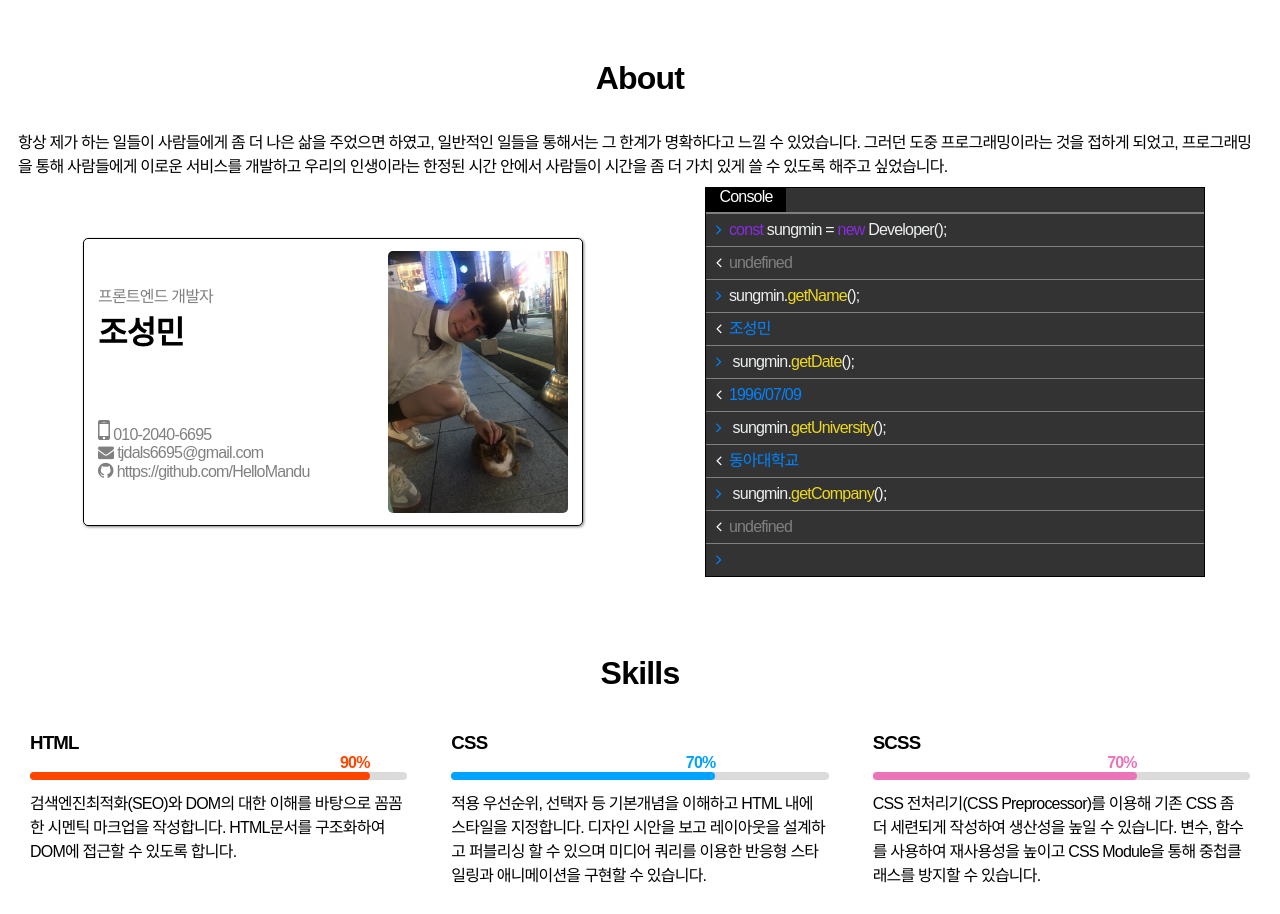
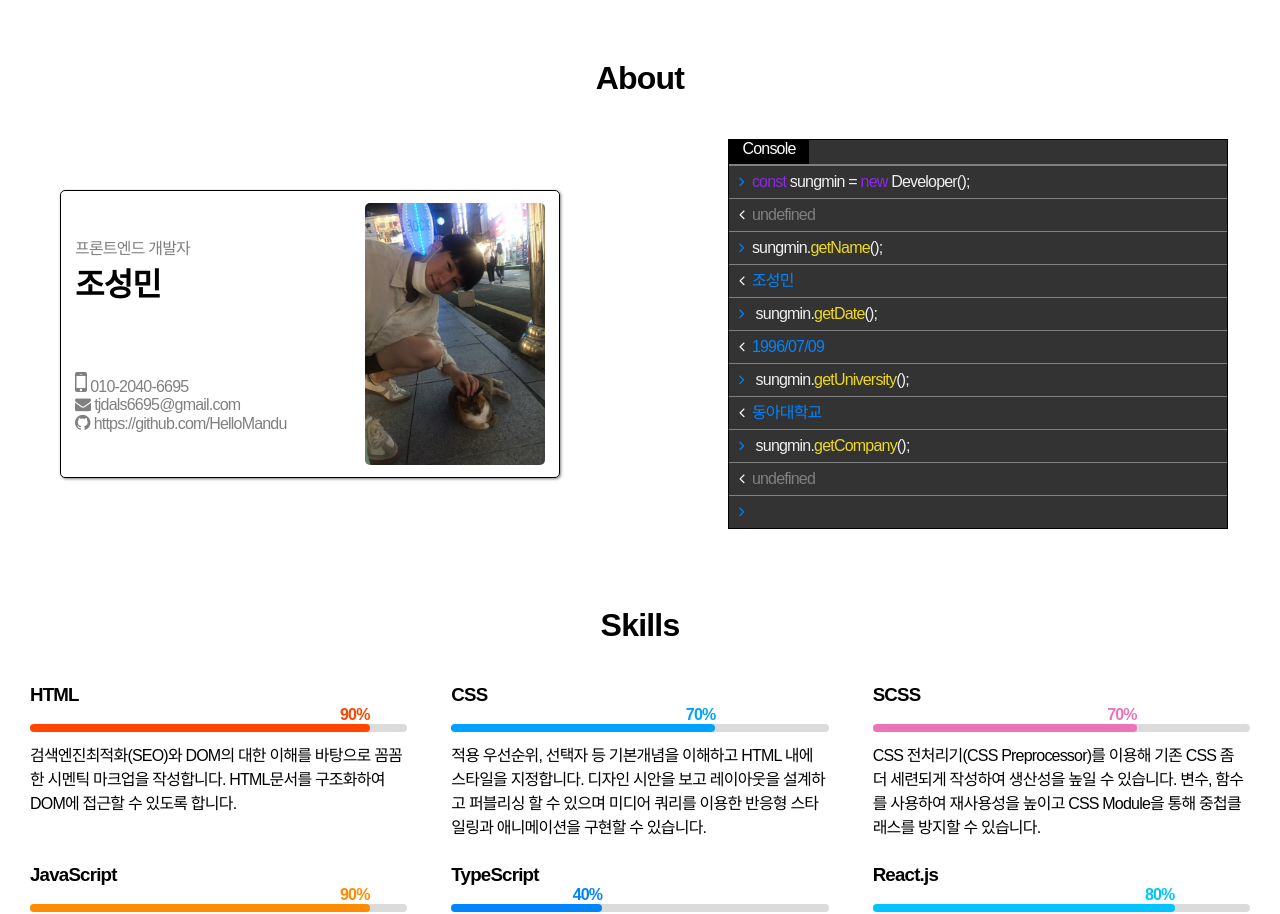
Before and after one commit to HelloMandu/MyIntroduce, a React (Create React App) app: page / in a window 1280 px wide. Shown: the part 800-1714 px from the top of the page. Built offline with nearby package versions, Linux system fonts and the light colour scheme.

Commit message:
dialog swiper fix, introduce삭제

```diff
--- a/src/components/about/About.scss
+++ b/src/components/about/About.scss
@@ -1,10 +1,12 @@
 @import '../../static/stylesheets/mixin';
+@import '../../static/stylesheets/variables';
 
 .about-wrapper {
     display: flex;
     max-width: 1280px;
+    padding: 0 24px;
     margin: 0 auto;
-    justify-content: space-around;
+    justify-content: space-between;
     align-items: center;
     @include notebook{
         flex-direction: column;
--- a/src/components/about/About.tsx
+++ b/src/components/about/About.tsx
@@ -8,11 +8,6 @@ function About() {
     const { name, phone, email, github, birth, university, job } = MyInfo;
     return (
         <SectionWrapper id={'about'} title={'About'}>
-            <p>
-                항상 제가 하는 일들이 사람들에게 좀 더 나은 삶을 주었으면 하였고, 일반적인 일들을 통해서는 그 한계가 명확하다고 느낄 수 있었습니다.
-                그러던 도중 프로그래밍이라는 것을 접하게 되었고, 프로그래밍을 통해 사람들에게 이로운 서비스를 개발하고 우리의 인생이라는 한정된 시간
-                안에서 사람들이 시간을 좀 더 가치 있게 쓸 수 있도록 해주고 싶었습니다.
-            </p>
             <div className="about-wrapper">
                 <Card job={job} name={name} phone={phone} email={email} github={github}></Card>
                 <ConsoleInfo name={name} birth={birth} university={university}></ConsoleInfo>
--- a/src/components/projects/Projects.tsx
+++ b/src/components/projects/Projects.tsx
@@ -44,13 +44,11 @@ function Projects() {
         techList: [],
     });
     const openDialog = useCallback((dialogInfo: DialogInfo) => {
-        console.log(dialogInfo);
         setDialogContent(dialogInfo);
         setOnDialog(true);
     }, []);
     const offDialog = useCallback(() => setOnDialog(false), []);
     const { title, subtitle, description, images, github, techList }: DialogInfo = dialogContent;
-    console.log(images);
     return (
         <>
             <SectionWrapper id={'projects'} title={'Projects'}>
--- a/src/static/data/projects.json
+++ b/src/static/data/projects.json
@@ -133,8 +133,8 @@
             "thisis/weshow2.png",
             "thisis/Schedule.png",
             "thisis/CallNumber.png",
-            "thisis/Cafeteria.png",
-            "thisis/Cafeteria.png"
+            "thisis/Cafetereia.png",
+            "thisis/Cafeteria2.png"
         ],
         "techList": [
             "Android", "PHP", "MYSQL"
```
Also changed, not shown: src/components/projects/DetailDialog.tsx (+9 -2 lines), 1 other file (tests, documents, lock files or other folders).
